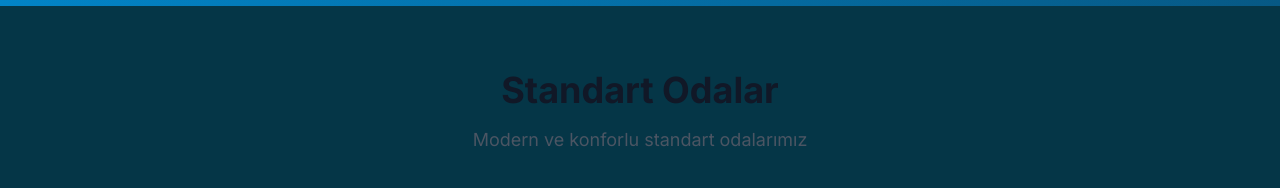
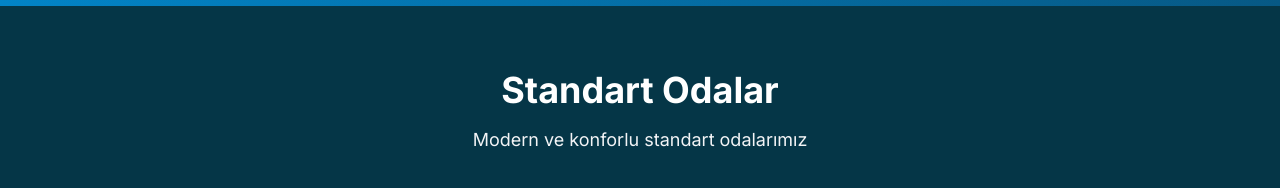
Before and after one commit to Onur1327/park-otel, a Next.js app: page /rooms in a window 1280 px wide. Shown: the part 370-558 px from the top of the page. Built offline with nearby package versions, Linux system fonts and the light colour scheme; no server answers.

Commit message:
Odalar sayfasinda baslik ve aciklama metni koyu mavi arka plan icin aydinlatildi

```diff
--- a/app/rooms/page.tsx
+++ b/app/rooms/page.tsx
@@ -37,10 +37,10 @@ export default function RoomsPage() {
       <section className="py-16">
         <div className="max-w-7xl mx-auto px-4 sm:px-6 lg:px-8">
           <div className="text-center mb-12">
-            <h2 className="text-3xl md:text-4xl font-bold text-gray-900 mb-4">
+            <h2 className="text-3xl md:text-4xl font-bold text-white mb-4">
               Standart Odalar
             </h2>
-            <p className="text-gray-600 text-lg">
+            <p className="text-gray-100 text-lg">
               Modern ve konforlu standart odalarımız
             </p>
           </div>
```
